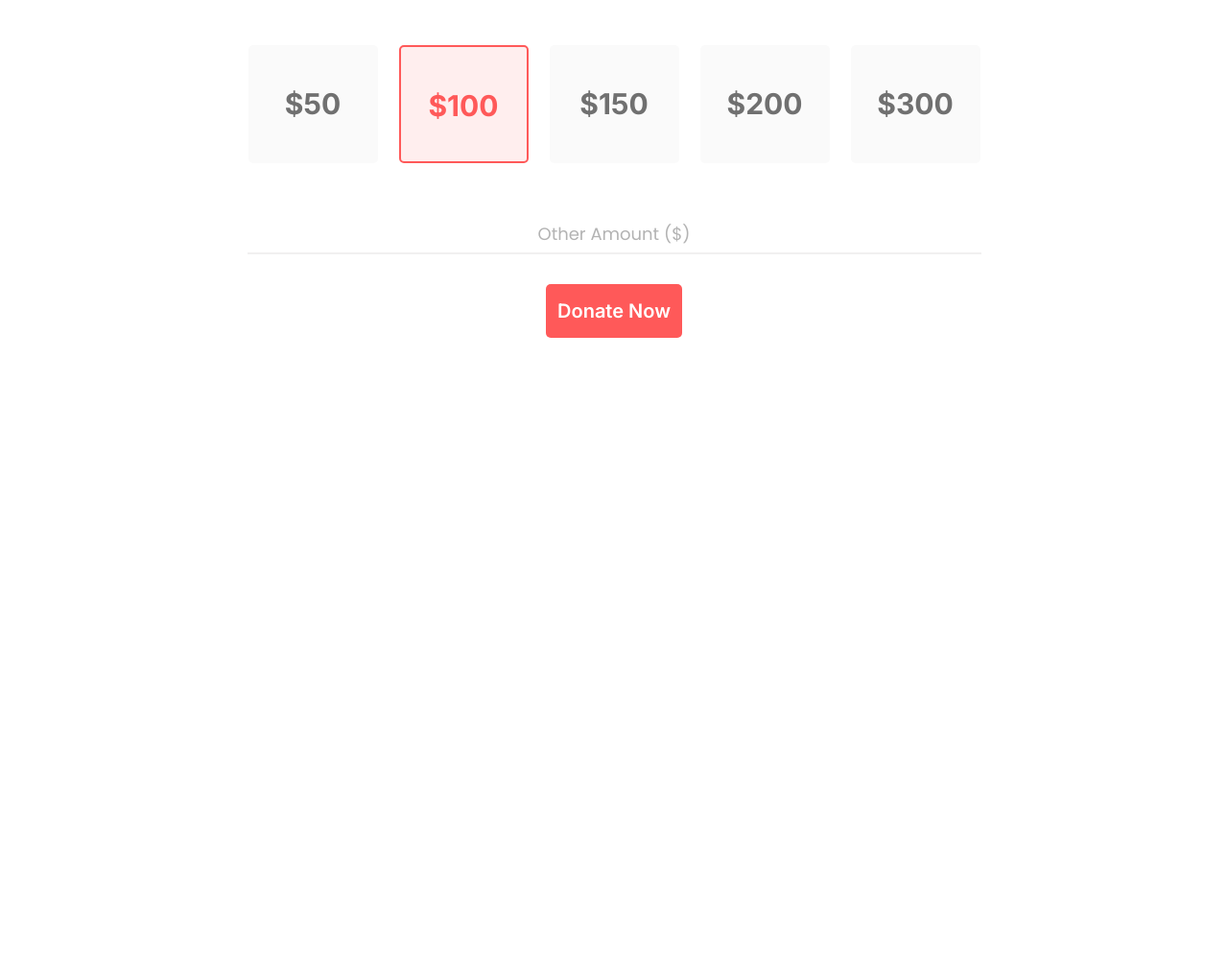
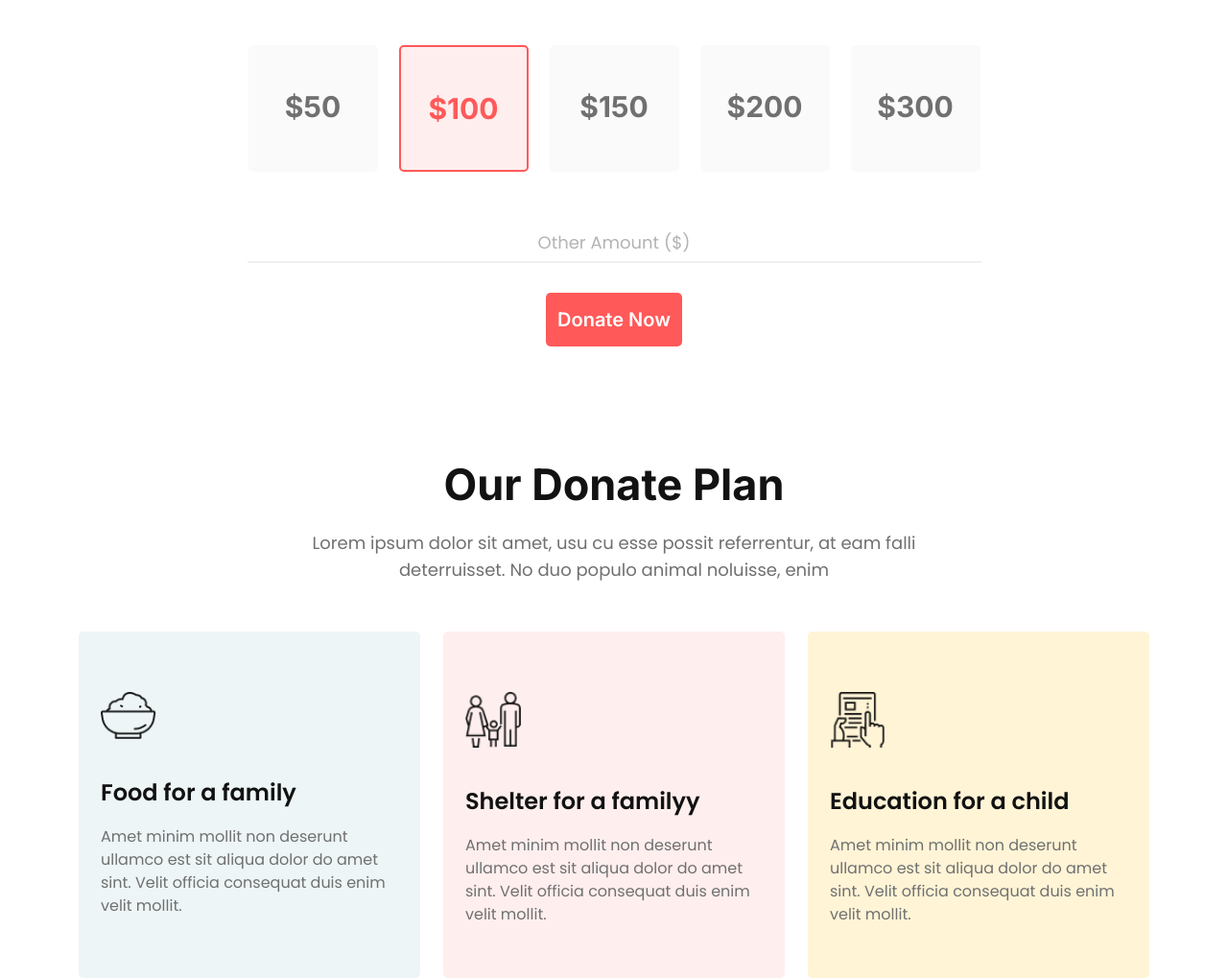
Before and after one commit to nwebpro/donate-today, a plain HTML site: page index.html in a window 1280 px wide. Shown: the part 910-1929 px from the top of the page at 96% size. Before the commit the page ends 1262 px from the top, so only its background shows below. Drawn offline with Linux system fonts and the light colour scheme.

Commit message:
Hero Section, Donate Today and Our Donate Plan Section Added

```diff
--- a/css/style.css
+++ b/css/style.css
@@ -61,12 +61,14 @@ h1, h2{
     padding: 0 50px;
 }
 /* Donate Today Area Style */
-.donate-today-text{
+.donate-today-text,
+.our-donate-plan{
     text-align: center;
     width: 691px;
     margin: auto;
 }
-.donate-today-text h2{
+.donate-today-text h2,
+.our-donate-plan h2{
     font-size: 45px;
     line-height: 54px;
     color: #121212;
@@ -74,24 +76,22 @@ h1, h2{
 }
 .donate-amount-wrapper{
     display: flex;
-    padding: 0 10px;
     text-align: center;
     justify-content: center;
     padding: 50px 0px 60px;
 }
-.item{
+.items{
     background-color: #FAFAFA;
     border-radius: 5px;
     width: 135px;
-    height: 123px;
     margin: 0 11px;
-    line-height: 123px;
+    padding: 50px 0px;
 }
 .item-highlight{
     background-color: #FFEEEE;
     border: 2px solid #FF5959;
 }
-.item h2{
+.items h2{
     color: #707070;
     font-size: 30px;
 }
@@ -111,3 +111,40 @@ h1, h2{
     margin-bottom: 46px;
     border: 1px solid #f1f0f0;
 }
+/* Our Donate Plan Area Style */
+.donate-plan-items-wrapper{
+    padding-top: 50px;
+    display: flex;
+    justify-content: center;
+}
+.donate-plan-items{
+    border-radius: 5px;
+    width: 360px;
+    margin: 0 12px;
+    padding: 63px 22px 54px 23px;
+}
+.donate-plan-items img{
+    width: 58px;
+    margin-bottom: 30px;
+}
+.donate-plan-items h3 {
+    font-family: 'Poppins';
+    font-size: 24px;
+    line-height: 36px;
+    color: #121212;
+    font-weight: 600;
+    margin-bottom: 16px;
+}
+.donate-plan-items p {
+    font-size: 16px;
+    line-height: 24px;
+}
+.food-bg{
+    background-color: rgba(79, 157, 166, 0.1);;
+}
+.shelter-bg{
+    background-color: rgba(255, 89, 89, 0.1);;
+}
+.education-bg{
+    background-color: #FFF4D6;
+}
--- a/index.html
+++ b/index.html
@@ -29,19 +29,19 @@
                 <p>Lorem ipsum dolor sit amet, usu cu esse possit referrentur, at eam falli deterruisset. No duo populo animal noluisse, enim</p>
             </div>
             <div class="donate-amount-wrapper">
-                <div class="item">
+                <div class="items">
                     <h2>$50</h2>
                 </div>
-                <div class="item item-highlight">
+                <div class="items item-highlight">
                     <h2>$100</h2>
                 </div>
-                <div class="item">
+                <div class="items">
                     <h2>$150</h2>
                 </div>
-                <div class="item">
+                <div class="items">
                     <h2>$200</h2>
                 </div>
-                <div class="item">
+                <div class="items">
                     <h2>$300</h2>
                 </div>
             </div>
@@ -52,5 +52,36 @@
             </div>
         </div>
     </section>
+    <!-- Our Donate Plan Area -->
+    <section class="donate-plan-area section-padding">
+        <!-- Container -->
+        <div class="container">
+            <div class="our-donate-plan">
+                <h2>Our Donate Plan</h2>
+                <p>Lorem ipsum dolor sit amet, usu cu esse possit referrentur, at eam falli deterruisset. No duo populo animal noluisse, enim</p>
+            </div>
+            <!-- Donate Plan Items Wrapper -->
+            <div class="donate-plan-items-wrapper">
+                <!-- Item 01 -->
+                <div class="donate-plan-items food-bg">
+                    <img src="./icons/food.png" alt="Food">
+                    <h3>Food for a family</h3>
+                    <p>Amet minim mollit non deserunt ullamco est sit aliqua dolor do amet sint. Velit officia consequat duis enim velit mollit.</p>
+                </div>
+                <!-- Item 02 -->
+                <div class="donate-plan-items shelter-bg">
+                    <img src="./icons/shelter.png" alt="Shelter">
+                    <h3>Shelter for a familyy</h3>
+                    <p>Amet minim mollit non deserunt ullamco est sit aliqua dolor do amet sint. Velit officia consequat duis enim velit mollit.</p>
+                </div>
+                <!-- Item 03 -->
+                <div class="donate-plan-items education-bg">
+                    <img src="./icons/education.png" alt="Education">
+                    <h3>Education for a child</h3>
+                    <p>Amet minim mollit non deserunt ullamco est sit aliqua dolor do amet sint. Velit officia consequat duis enim velit mollit.</p>
+                </div>
+            </div>
+        </div>
+    </section>
 </body>
 </html>
```
Also changed, not shown: icons/education.png (renamed from icons/Frame-1.png).
